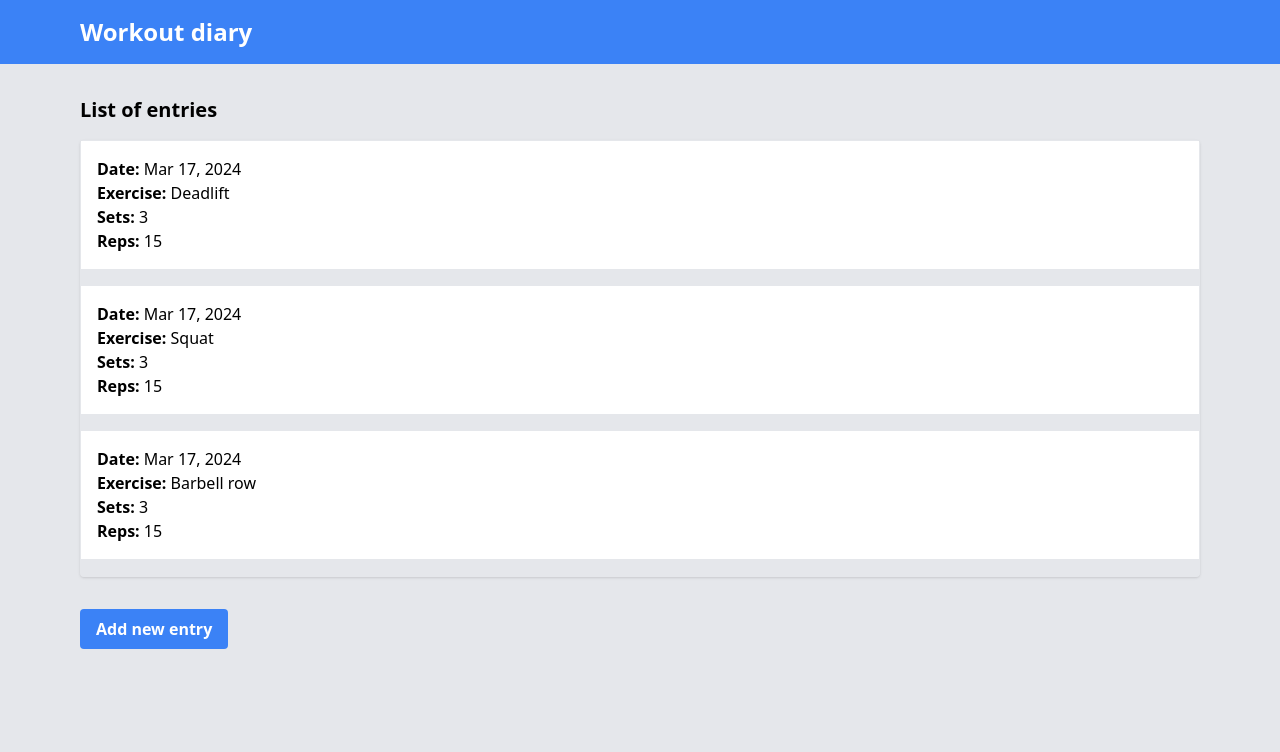
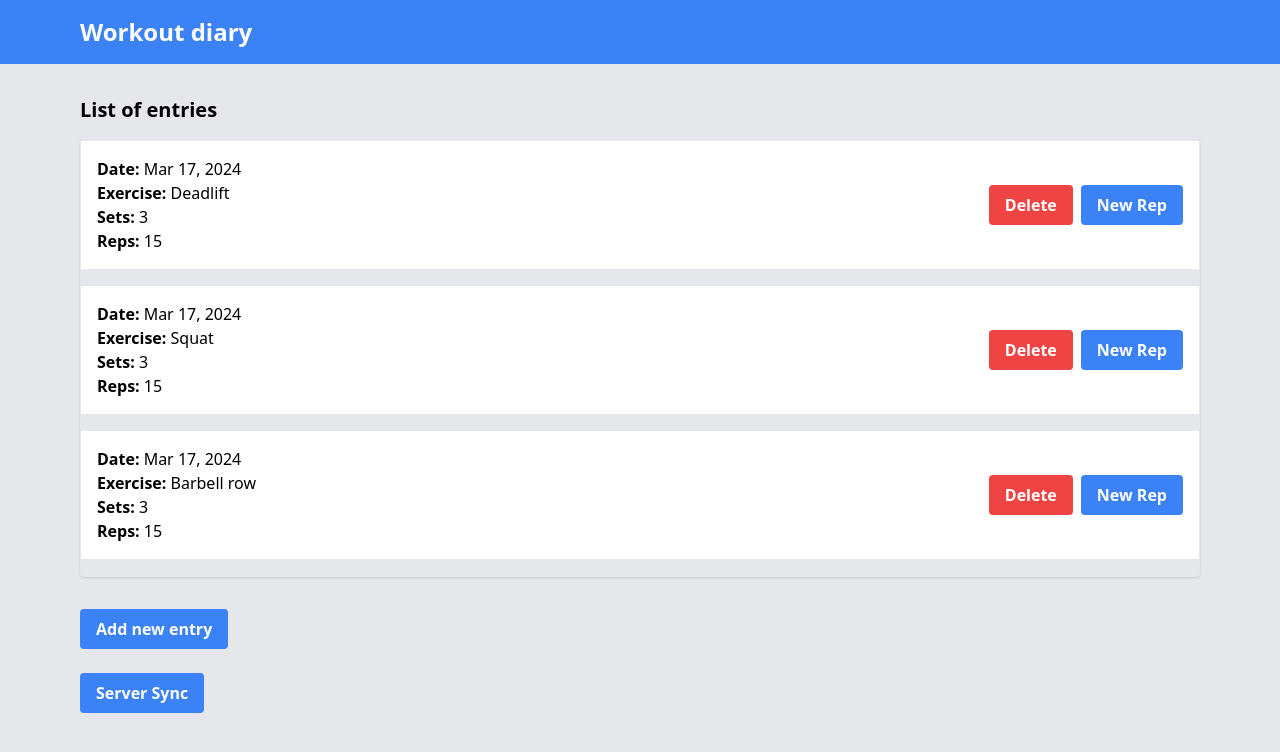
Before and after one commit to atomWeb/gym-diary, an Angular app: page /home in a window 1280 px wide. Shown: the top 752 px of the page. Built offline with nearby package versions, Linux system fonts and the light colour scheme.

Commit message:
Communication between components & Separating responsibilities

```diff
--- a/src/app/app.component.ts
+++ b/src/app/app.component.ts
@@ -1,14 +1,11 @@
 import { Component } from '@angular/core';
-import { CommonModule } from '@angular/common';
 import { RouterOutlet } from '@angular/router';
 
 @Component({
   selector: 'app-root',
   standalone: true,
-  imports: [CommonModule, RouterOutlet],
+  imports: [RouterOutlet],
   templateUrl: './app.component.html',
-  styleUrl: './app.component.css'
+  styleUrl: './app.component.css',
 })
-export class AppComponent {
-  title = 'gym-diary';
-}
+export class AppComponent {}
--- a/src/app/diary/diary/diary.component.html
+++ b/src/app/diary/diary/diary.component.html
@@ -5,21 +5,19 @@
     </div>
   </header>
   <main class="mx-auto mt-8 max-w-6xl px-4">
-    <section class="mb-8">
-      <h2 class="mb-4 text-xl font-bold">List of entries</h2>
-      <ul class="rounded border shadow">
-        @for (item of exerciseList; track item.id) {
-        <li>
-          <app-entry-item [exercise-set]="item" />
-        </li>
-        }
-        <!-- more entries here -->
-      </ul>
-    </section>
+    <app-list-entries
+      [exerciseList]="exerciseList"
+      (deleteEvent)="deleteItem($event)"
+      (newRepEvent)="newRep($event)"
+    />
+    <app-new-item-button (newExerciseEvent)="addExercise($event)" />
+    <br />
+    <br />
     <button
       class="rounded bg-blue-500 py-2 px-4 font-bold text-white hover:bg-blue-700"
+      (click)="newList()"
     >
-      Add new entry
+      Server Sync
     </button>
   </main>
 </div>
--- a/src/app/diary/diary/diary.component.ts
+++ b/src/app/diary/diary/diary.component.ts
@@ -1,13 +1,14 @@
 import { Component } from '@angular/core';
-import { EntryItemComponent } from '../entry-item/entry-item.component';
-import { ExerciseSetList } from '../interfaces/exercise-set';
+import { ListEntriesComponent } from '../list-entries/list-entries.component';
+import { NewItemButtonComponent } from '../new-item-button/new-item-button.component';
+import { ExerciseSet, ExerciseSetList } from '../interfaces/exercise-set';
 
 @Component({
   selector: 'app-diary',
   standalone: true,
   templateUrl: './diary.component.html',
   styleUrl: './diary.component.css',
-  imports: [EntryItemComponent],
+  imports: [ListEntriesComponent, NewItemButtonComponent],
 })
 export default class DiaryComponent {
   exerciseList: ExerciseSetList = [
@@ -15,4 +16,29 @@ export default class DiaryComponent {
     { id: '2', date: new Date(), exercise: 'Squat', reps: 15, sets: 3 },
     { id: '3', date: new Date(), exercise: 'Barbell row', reps: 15, sets: 3 },
   ];
+  newList() {
+    this.exerciseList = [
+      { id: '1', date: new Date(), exercise: 'Deadlift', reps: 15, sets: 3 },
+      { id: '2', date: new Date(), exercise: 'Squat', reps: 15, sets: 3 },
+      { id: '3', date: new Date(), exercise: 'Barbell row', reps: 15, sets: 3 },
+      { id: '4', date: new Date(), exercise: 'Leg Press', reps: 15, sets: 3 },
+      { id: '5', date: new Date(), exercise: 'Leg Press2', reps: 15, sets: 3 },
+    ];
+  }
+  addExercise(newSet: ExerciseSet) {
+    this.exerciseList.push(newSet);
+  }
+  deleteItem(id: string) {
+    this.exerciseList = this.exerciseList.filter((item) => item.id !== id);
+  }
+  newRep(exerciseSet: ExerciseSet) {
+    const id = exerciseSet.id;
+    const i = this.exerciseList.findIndex((item) => item.id === id);
+    if (i >= 0) {
+      this.exerciseList[i] = { ...exerciseSet };
+    }
+  }
+  // itemTrackBy(index: number, item: ExerciseSet) {
+  //   return item.id;
+  // }
 }
--- a/src/app/diary/entry-item/entry-item.component.html
+++ b/src/app/diary/entry-item/entry-item.component.html
@@ -1,6 +1,22 @@
-<div class="mb-4 border-b bg-white p-4">
-  <span class="font-bold">Date:</span> {{ exerciseSet.date | date }}<br />
-  <span class="font-bold">Exercise:</span> {{ exerciseSet.exercise }}<br />
-  <span class="font-bold">Sets:</span> {{ exerciseSet.sets }}<br />
-  <span class="font-bold">Reps:</span> {{ exerciseSet.reps }}
+<div class="mb-4 flex items-center justify-between border-b bg-white p-4">
+  <div>
+    <span class="font-bold">Date:</span> {{ exerciseSet.date | date }}<br />
+    <span class="font-bold">Exercise:</span> {{ exerciseSet.exercise }}<br />
+    <span class="font-bold">Sets:</span> {{ exerciseSet.sets }}<br />
+    <span class="font-bold">Reps:</span> {{ exerciseSet.reps }}
+  </div>
+  <div class="flex items-center">
+    <button
+      class="mr-2 rounded bg-red-500 py-2 px-4 font-bold text-white hover:bg-red-700"
+      (click)="delete()"
+    >
+      Delete
+    </button>
+    <button
+      class="rounded bg-blue-500 py-2 px-4 font-bold text-white hover:bg-blue-700"
+      (click)="newRep()"
+    >
+      New Rep
+    </button>
+  </div>
 </div>
--- a/src/app/diary/entry-item/entry-item.component.ts
+++ b/src/app/diary/entry-item/entry-item.component.ts
@@ -1,4 +1,4 @@
-import { Component, Input } from '@angular/core';
+import { Component, Input, EventEmitter, Output } from '@angular/core';
 import { DatePipe } from '@angular/common';
 import { ExerciseSet } from '../interfaces/exercise-set';
 
@@ -11,4 +11,18 @@ import { ExerciseSet } from '../interfaces/exercise-set';
 })
 export class EntryItemComponent {
   @Input('exercise-set') exerciseSet!: ExerciseSet;
+  @Output() newRepEvent = new EventEmitter<ExerciseSet>();
+  @Output() deleteEvent = new EventEmitter<string>();
+
+  delete() {
+    this.deleteEvent.emit(this.exerciseSet.id);
+  }
+  newRep() {
+    const reps = ++this.exerciseSet.reps;
+    const newItem: ExerciseSet = {
+      ...this.exerciseSet,
+      reps,
+    };
+    this.newRepEvent.emit(newItem);
+  }
 }
--- /dev/null
+++ b/src/app/diary/list-entries/list-entries.component.html
@@ -0,0 +1,15 @@
+<section class="mb-8">
+  <h2 class="mb-4 text-xl font-bold">List of entries</h2>
+  <ul class="rounded border shadow">
+    @for (item of exerciseList; track item.id) {
+    <li>
+      <app-entry-item
+        [exercise-set]="item"
+        (deleteEvent)="deleteEvent.emit($event)"
+        (newRepEvent)="newRepEvent.emit($event)"
+      />
+    </li>
+    }
+    <!-- more entries here -->
+  </ul>
+</section>
--- /dev/null
+++ b/src/app/diary/new-item-button/new-item-button.component.html
@@ -0,0 +1,6 @@
+<button
+  class="rounded bg-blue-500 py-2 px-4 font-bold text-white hover:bg- blue-700"
+  (click)="addNewExercise()"
+>
+  Add new entry
+</button>
--- /dev/null
+++ b/src/app/diary/new-item-button/new-item-button.component.ts
@@ -0,0 +1,22 @@
+import { Component, EventEmitter, Output } from '@angular/core';
+import { ExerciseSet } from '../interfaces/exercise-set';
+
+@Component({
+  selector: 'app-new-item-button',
+  standalone: true,
+  imports: [],
+  templateUrl: './new-item-button.component.html',
+  styleUrl: './new-item-button.component.css',
+})
+export class NewItemButtonComponent {
+  @Output() newExerciseEvent = new EventEmitter<ExerciseSet>();
+  addNewExercise() {
+    const id = Date.now().toString();
+    const date = new Date();
+    const reps = 10;
+    const sets = 4;
+    const exercise = 'Leg Press';
+    const newExerciseSet: ExerciseSet = { id, date, reps, sets, exercise };
+    this.newExerciseEvent.emit(newExerciseSet);
+  }
+}
```
Also changed, not shown: src/app/diary/list-entries/list-entries.component.ts (added, +16 -0 lines), src/app/diary/list-entries/list-entries.component.css (added), src/app/diary/new-item-button/new-item-button.component.css (added), 2 other files (tests, documents, lock files or other folders).
